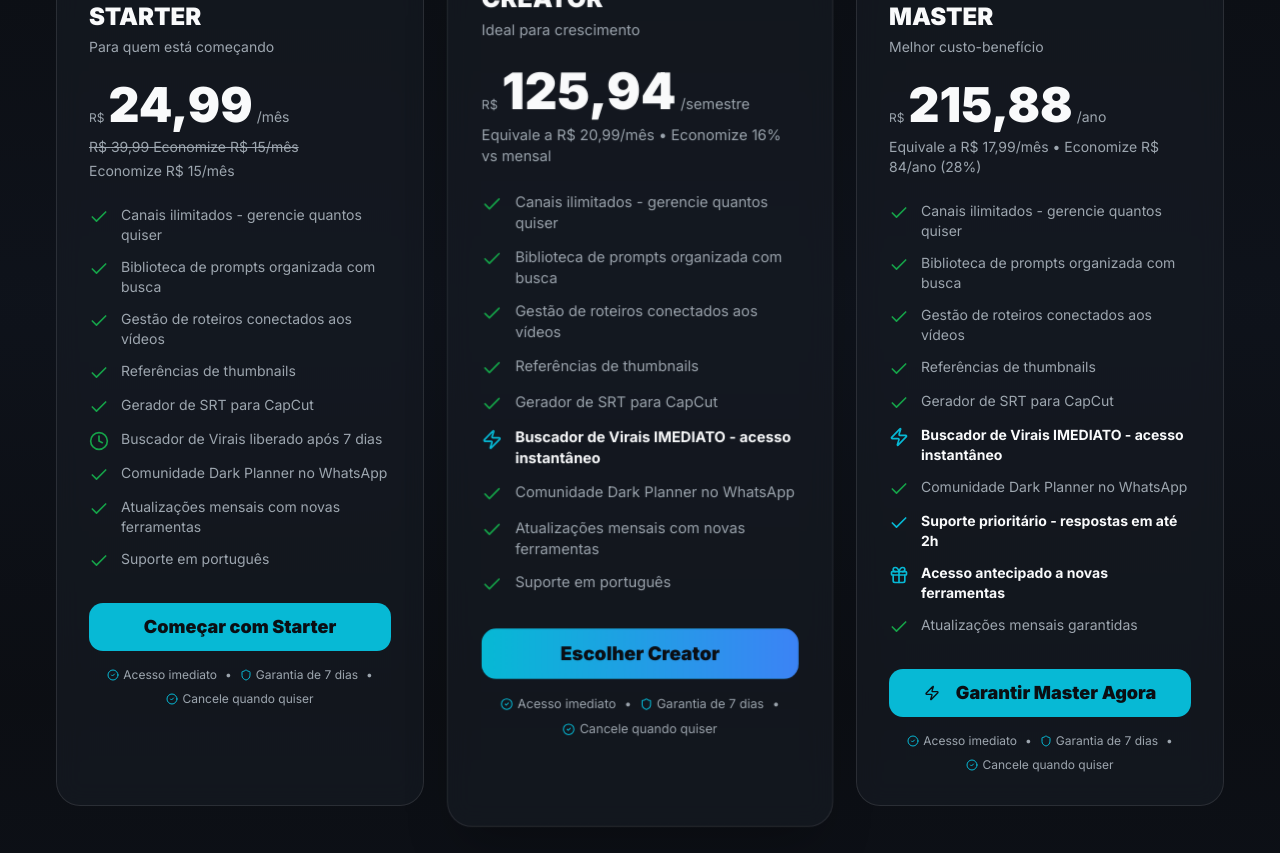
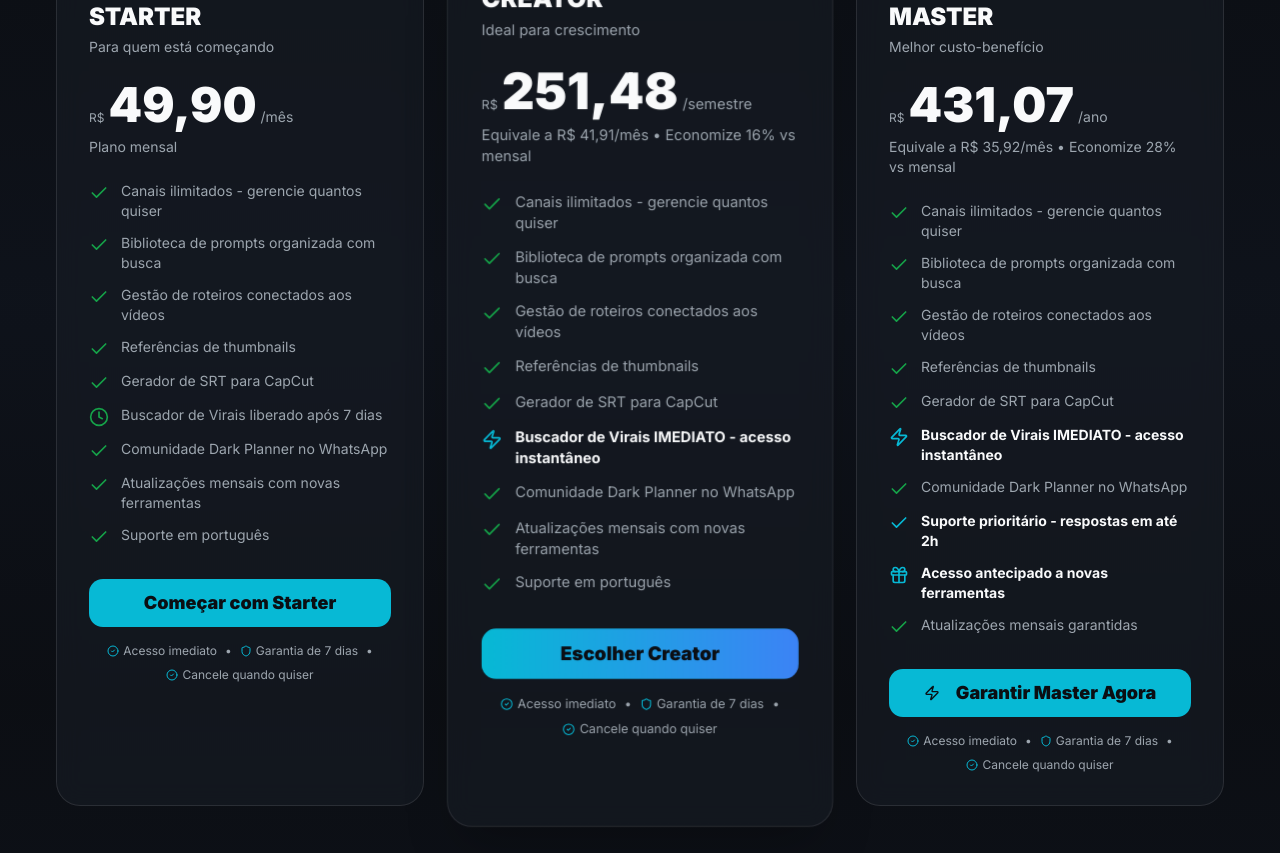
Before and after one commit to eurafagarfield03/darkplanner-landing-new, a React (Vite) app: page / in a window 1280 px wide. Shown: the part 9700-10553 px from the top of the page. Built offline with nearby package versions, Linux system fonts and the light colour scheme.

Commit message:
Update pricing information

```diff
--- a/src/components/Pricing.tsx
+++ b/src/components/Pricing.tsx
@@ -5,9 +5,9 @@ const plans = [
   {
     name: "STARTER",
     subtitle: "Para quem está começando",
-    price: "24,99",
-    originalPrice: "39,99",
-    discount: "Economize R$ 15/mês",
+    price: "49,90",
+    originalPrice: null,
+    discount: "Plano mensal",
     period: "/mês",
     features: [
       { text: "Canais ilimitados - gerencie quantos quiser", highlight: false },
@@ -27,9 +27,9 @@ const plans = [
   {
     name: "CREATOR",
     subtitle: "Ideal para crescimento",
-    price: "125,94",
+    price: "251,48",
     originalPrice: null,
-    discount: "Equivale a R$ 20,99/mês • Economize 16% vs mensal",
+    discount: "Equivale a R$ 41,91/mês • Economize 16% vs mensal",
     period: "/semestre",
     features: [
       { text: "Canais ilimitados - gerencie quantos quiser", highlight: false },
@@ -49,9 +49,9 @@ const plans = [
   {
     name: "MASTER",
     subtitle: "Melhor custo-benefício",
-    price: "215,88",
+    price: "431,07",
     originalPrice: null,
-    discount: "Equivale a R$ 17,99/mês • Economize R$ 84/ano (28%)",
+    discount: "Equivale a R$ 35,92/mês • Economize 28% vs mensal",
     period: "/ano",
     features: [
       { text: "Canais ilimitados - gerencie quantos quiser", highlight: false },
```
